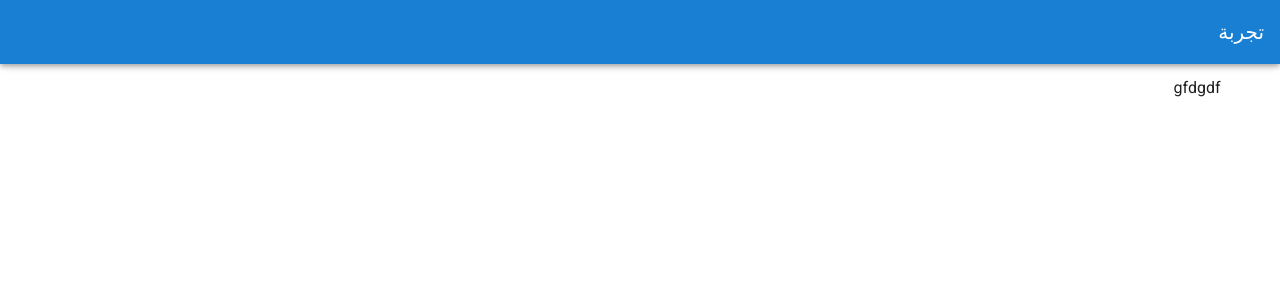
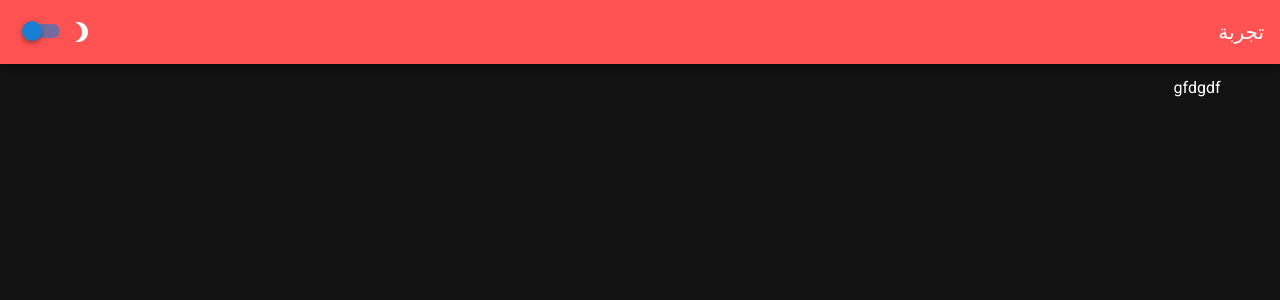
Before and after one commit to SajadSalam/vue-layout, a Vue app: page /dashboard in a window 1280 px wide. Shown: the top 300 px of the page. Built offline with nearby package versions, Linux system fonts and the light colour scheme.

Commit message:
added theme switcher

```diff
--- a/src/config.js
+++ b/src/config.js
@@ -1,7 +1,7 @@
 export default {
   projectName: "تجربة",
   isRTL: true,
-  theme: "dark",
+  dark: true,
   colors: {
     primary: "#197fD2",
     secondary: "#424242",
--- a/src/layouts/AppBar.vue
+++ b/src/layouts/AppBar.vue
@@ -1,6 +1,15 @@
 <template>
-     <v-app-bar color="primary" app dark>
+     <v-app-bar color="error" app dark>
           <v-toolbar-title>{{ $config.projectName }}</v-toolbar-title>
-
+          <v-spacer></v-spacer>
+          <theme-type></theme-type>
         </v-app-bar>
 </template>
+<script>
+import ThemeType from './ThemeType.vue'
+export default {
+    components:{
+        ThemeType
+    }
+}
+</script>
--- a/src/layouts/MainLayout.vue
+++ b/src/layouts/MainLayout.vue
@@ -7,7 +7,7 @@
       </v-container>
     </v-main>
   </v-app>
-</template>5
+</template>
 <script>
 import AppBar from "./AppBar.vue";
 export default {
--- /dev/null
+++ b/src/layouts/ThemeType.vue
@@ -0,0 +1,27 @@
+<template>
+  <div class="d-flex align-center justify-around">
+      <div class="d-flex align-center justify-around">
+        <v-icon class="mx-1">
+            {{
+                dark ? 'mdi-moon-waxing-crescent' : 'mdi-white-balance-sunny'
+             }}
+        </v-icon>
+        <v-switch class="mt-5" @change="updateDarkMode" type="error" v-model="dark"></v-switch>
+      </div>
+  </div>
+</template>
+<script>
+export default {
+  data() {
+    return {
+      dark: this.$store.state.dark,
+    };
+  },
+  methods:{
+      updateDarkMode(){
+        this.$store.commit('UPDATE_RTL', this.dark)
+        this.$vuetify.theme.dark =  this.dark
+      }
+  }
+};
+</script>
--- a/src/plugins/vuetify.js
+++ b/src/plugins/vuetify.js
@@ -7,6 +7,7 @@ Vue.use(Vuetify);
 export default new Vuetify({
     rtl: store.state.isRTL,
     theme:{
+        dark: store.state.dark,
         themes: {
             light: config.colors,
             dark: config.colors
--- a/src/store/index.js
+++ b/src/store/index.js
@@ -1,15 +1,19 @@
 import Vue from 'vue'
 import Vuex from 'vuex'
-
+import config from '../config'
 Vue.use(Vuex)
 
 export default new Vuex.Store({
   state: {
-    isRTL: true,
+    isRTL: config.isRTL,
+    dark: config.dark
   },
   mutations: {
     UPDATE_RTL(state, val) {
       state.isRTL = val
+    },
+    UPDATE_DARK(state, val) {
+      state.dark = val
     },
   },
   actions: {
```
